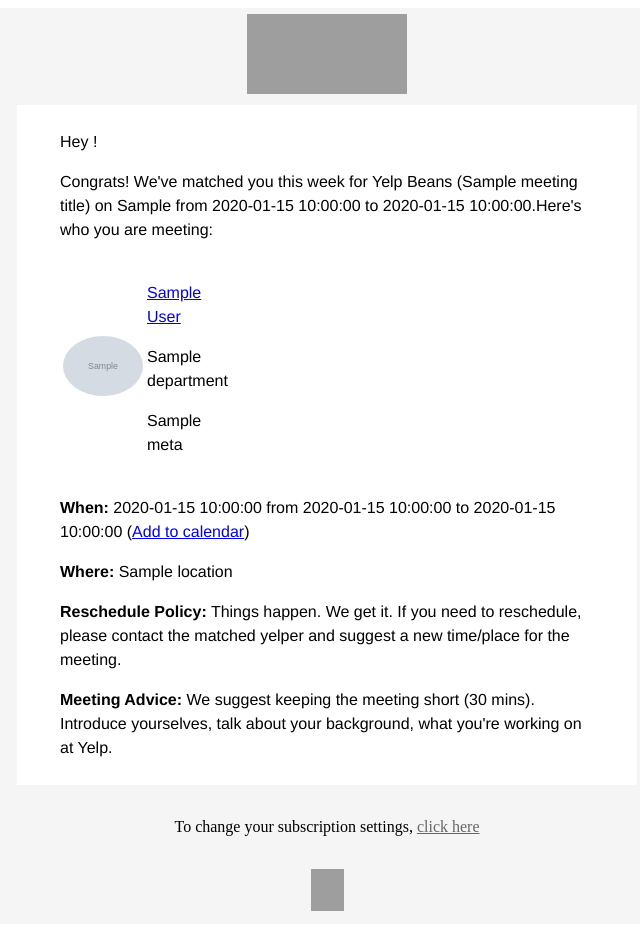
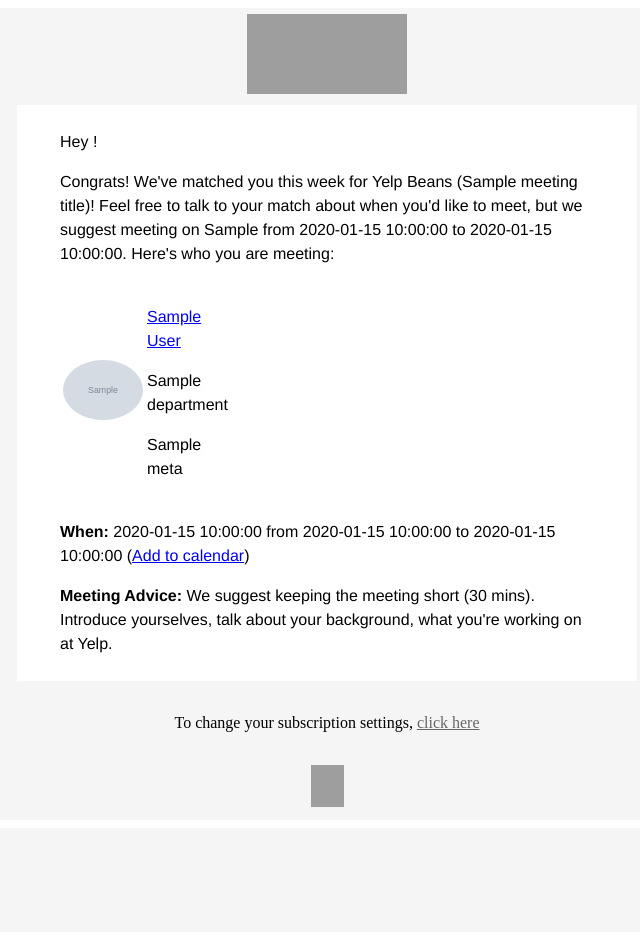
Before and after one commit to Yelp/beans, a Flask app: template api/yelp_beans/templates/match_email.html in a window 1280 px wide. Shown: the whole page, without its empty margins (313-953 px from the left). After the commit the page ends 807 px from the top, so only its background shows below. Run offline with Flask 2, Linux system fonts and the light colour scheme; the template is opened without the code that fills it: values that come from a table or form of the project are taken from there, most other values are stand-ins (such as "Sample title", 1, 10 or a date in 2020); grey boxes marked "Sample" are stand-in pictures; grey boxes are pictures that could not be loaded.

Commit message:
successful match copy

```diff
--- a/api/yelp_beans/templates/match_email.html
+++ b/api/yelp_beans/templates/match_email.html
@@ -4,8 +4,8 @@
     <td>
         <p>Hey {{user.first_name}}! </p>
         <p>
-            Congrats! We've matched you this week for Yelp Beans ({{meeting_title}}) on {{meeting_start_day}}
-            from {{meeting_start_time}} to {{meeting_end_time}}.Here's who you are meeting:
+            Congrats! We've matched you this week for Yelp Beans ({{meeting_title}})! Feel free to talk to your match about when you'd like to meet, but we suggest meeting on {{meeting_start_day}}
+            from {{meeting_start_time}} to {{meeting_end_time}}. Here's who you are meeting:
         </p>
     </td>
 </tr>
@@ -34,11 +34,7 @@
     <td>
         <p><b>When:</b> {{meeting_start_date}} from {{meeting_start_time}} to {{meeting_end_time}} (<a
                 href={{calendar_invite_url}}>Add to calendar</a>)</p>
-        <p><b>Where:</b> {{ location }}</p>
 
-        <p><b>Reschedule Policy:</b> Things happen. We get it. If you need to reschedule, please contact
-            the matched yelper and suggest a new time/place for the meeting.
-        </p>
         <p><b>Meeting Advice:</b> We suggest keeping the meeting short (30 mins). Introduce yourselves,
             talk about your background, what you're working on at Yelp.
         </p>
```
Also changed, not shown: frontend/package-lock.json.
